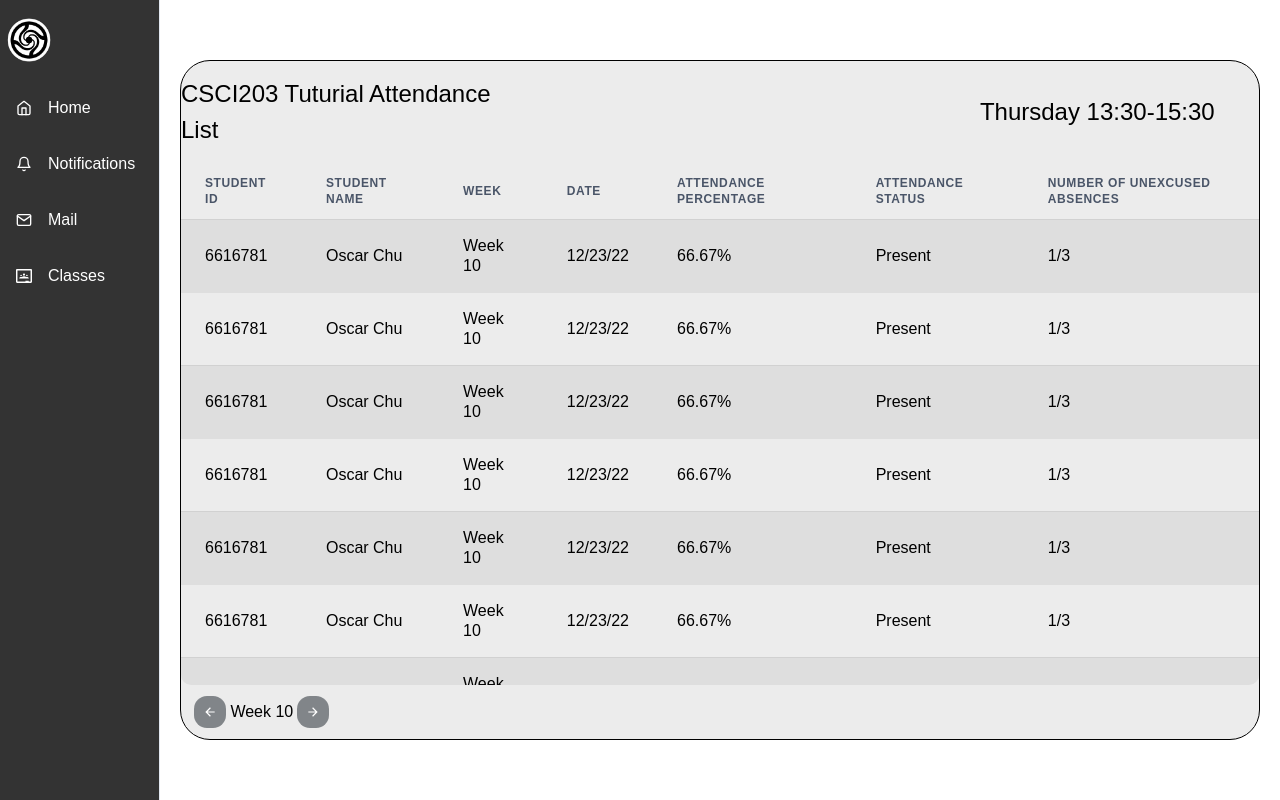
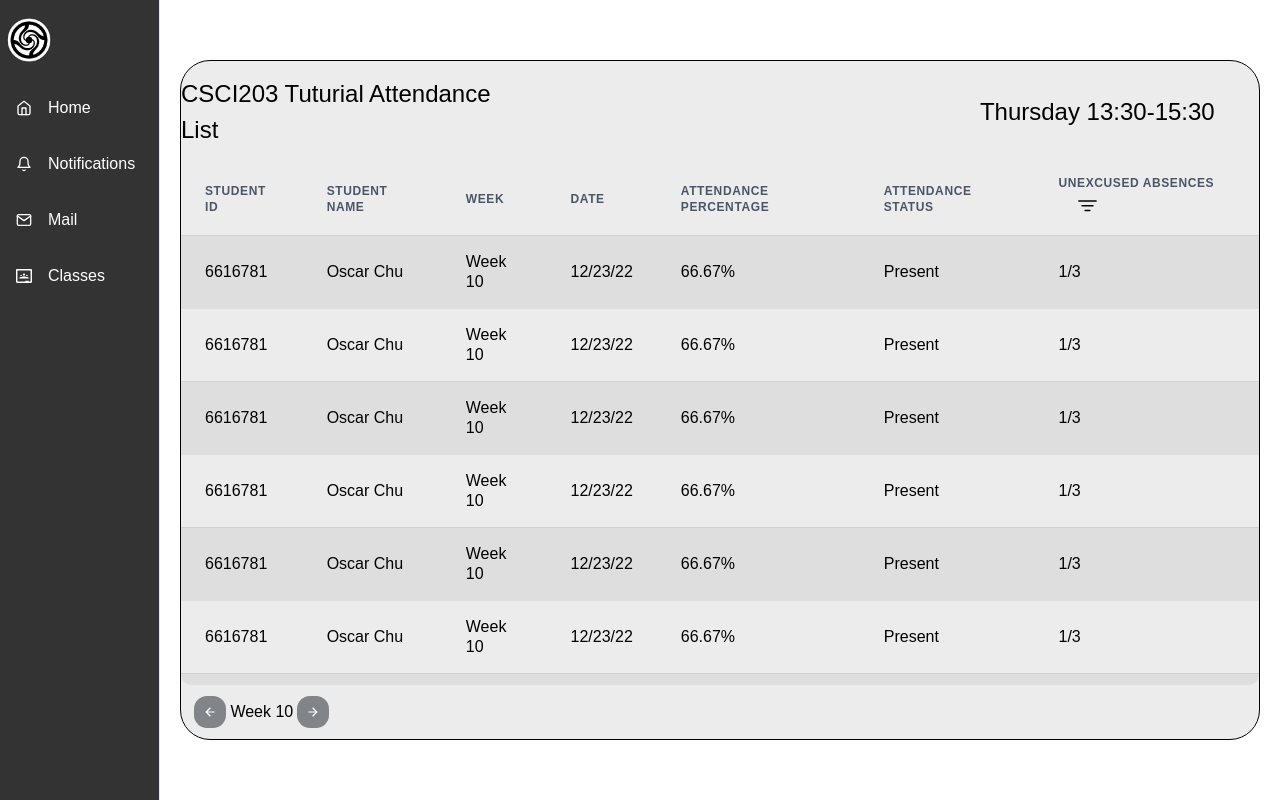
Before and after one commit to notAnii/facial-recognition-attendance-system, a Next.js app: page /afterLogin/viewAttendance in a window 1280 px wide. Built offline with nearby package versions, Linux system fonts and the light colour scheme.

Commit message:
changed table style in attend page and added filter button on view attendance page

```diff
--- a/src/components/afterLogin/attend/hero.tsx
+++ b/src/components/afterLogin/attend/hero.tsx
@@ -144,7 +144,7 @@ const Hero = (props: Props) => {
       >
 
 <TableContainer>
-  <Table size='sm'>
+  <Table size='sm' variant='striped' colorScheme="blackAlpha">
     <Thead>
       <Tr //COLUMN NAMES
       >
--- a/src/components/afterLogin/viewAttendance/hero.tsx
+++ b/src/components/afterLogin/viewAttendance/hero.tsx
@@ -13,6 +13,7 @@ import {
   IconButton,
   Link,} from '@chakra-ui/react'
 import { ArrowBackIcon, ArrowForwardIcon } from '@chakra-ui/icons'
+import { BsFilter, BsFilterLeft } from 'react-icons/bs';
 //import Hero from "../startAttend/hero"
 
 type Props = {}
@@ -96,7 +97,22 @@ const Hero = (props: Props) => {
                     <Th>Date</Th>
                     <Th>Attendance Percentage</Th>
                     <Th>Attendance Status</Th>
-                    <Th>Number of Unexcused Absences</Th>
+                    <Th>Unexcused Absences
+                    <IconButton
+                        aria-label='Filter'
+                        color="black"
+                        size="sm"
+                        icon={<BsFilter />}
+                        px={4}
+                        fontSize='25px'
+                        variant={"ghost"}
+                        borderRadius={13}
+                        _hover={{
+                        bgColor: "#ECECEC",
+                        color: "#818589",
+                        }}
+                    />
+                    </Th>
                 </Tr>
             </Thead>
             <Tbody>
```
